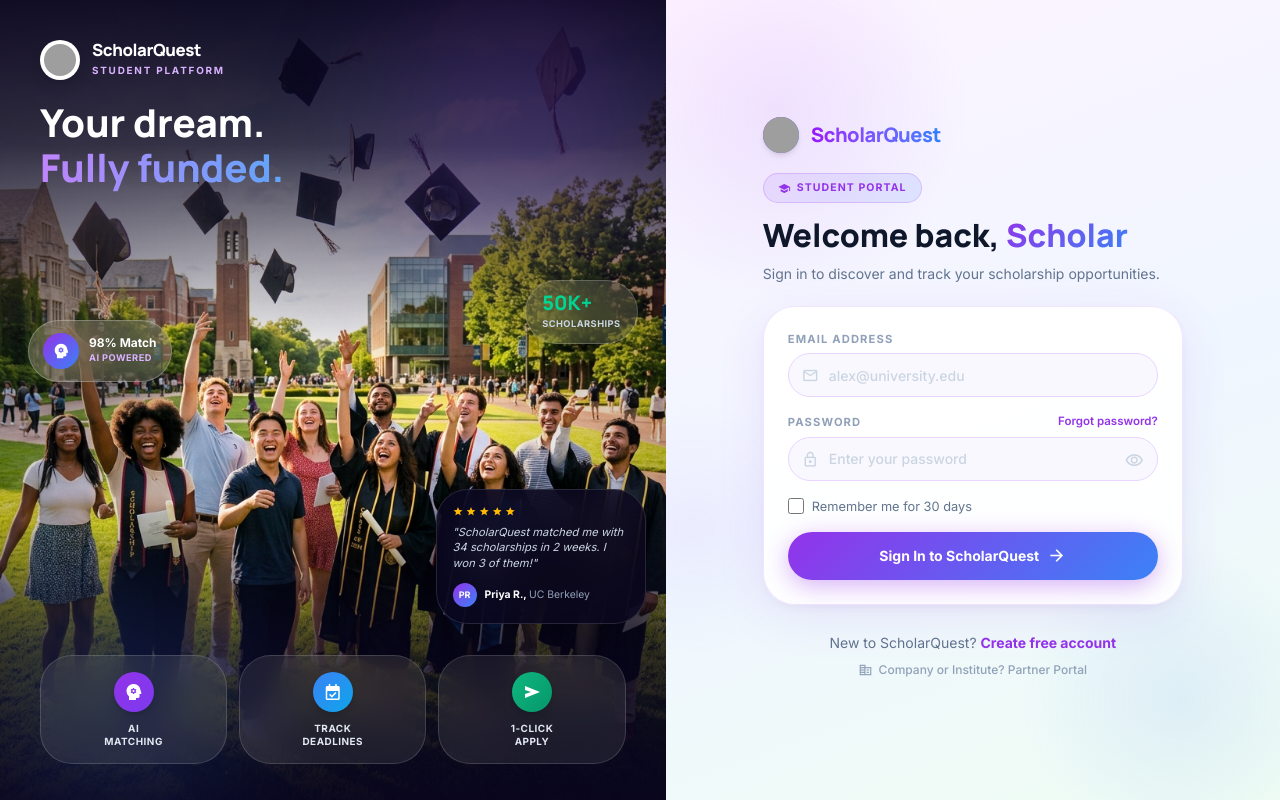
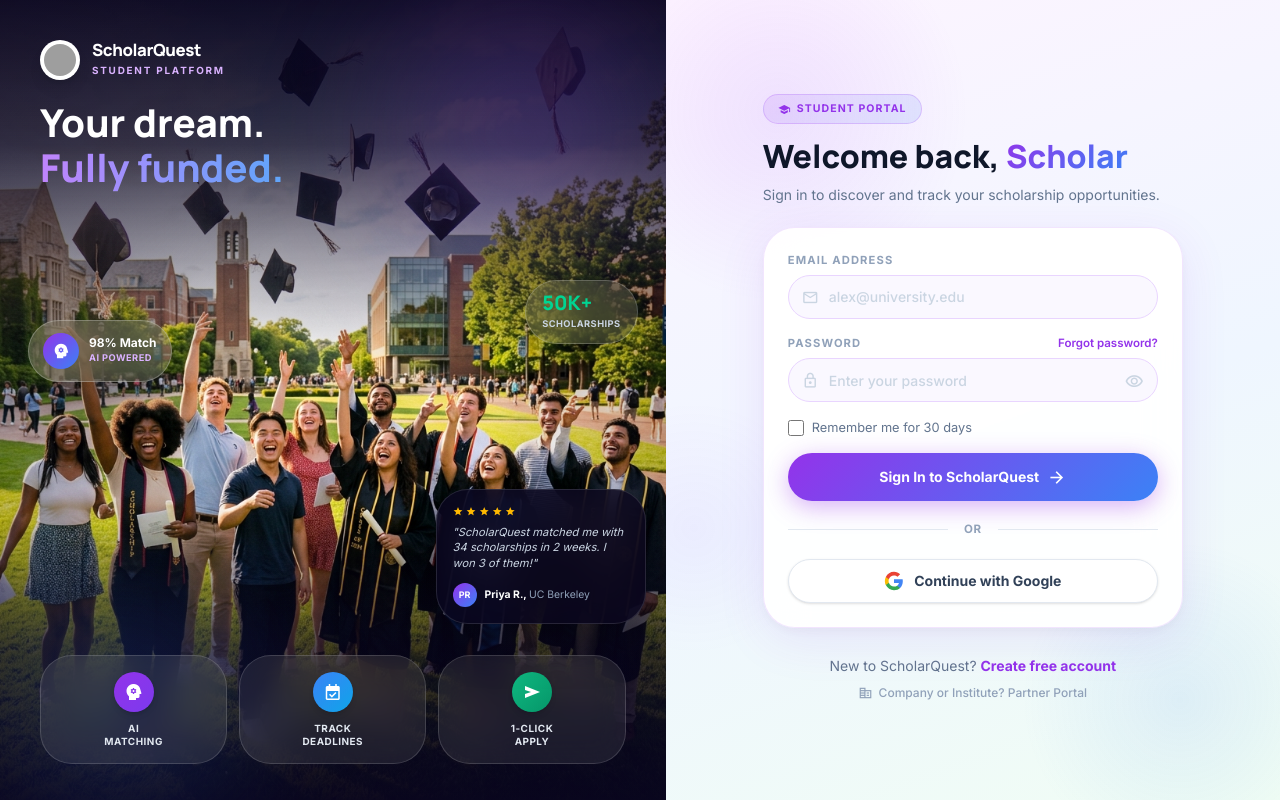
Before and after one commit to Sridharn97/ScholarQuest, a Next.js app in the folder ScholarQuest/: page /login in a window 1280 px wide. Built offline with nearby package versions, Linux system fonts and the light colour scheme; no server answers; grey boxes are pictures that could not be loaded.

Commit message:
OAUTH Added

```diff
--- a/ScholarQuest/app/login/page.jsx
+++ b/ScholarQuest/app/login/page.jsx
@@ -2,6 +2,7 @@
 import Link from 'next/link';
 import Image from 'next/image';
 import useLogin from '@/lib/hooks/useLogin';
+import useGoogleLogin from '@/lib/hooks/useGoogleLogin';
 
 export default function LoginPage() {
   const {
@@ -11,6 +12,12 @@
     loading,
     handleSubmit,
   } = useLogin();
+
+  const {
+    loginWithGoogle,
+    googleLoading,
+    googleError,
+  } = useGoogleLogin();
 
   return (
     <div className="h-screen overflow-hidden flex w-full">
@@ -140,14 +147,7 @@
         {/* Centered content column */}
         <div className="relative z-10 w-full max-w-[420px] flex flex-col" style={{ gap: 'clamp(16px, 2.5vh, 28px)' }}>
 
-          {/* Logo */}
-          <Link href="/" className="flex items-center gap-3">
-            <div className="w-9 h-9 rounded-xl shadow-md overflow-hidden flex-shrink-0"
-              style={{ background: 'linear-gradient(135deg, #9333ea, #3b82f6)' }}>
-              <img src="/Logo.png.png" alt="Logo" className="w-full h-full object-cover" />
-            </div>
-            <span className="font-extrabold text-xl tracking-tight bg-gradient-to-r from-purple-600 to-blue-500 bg-clip-text text-transparent" style={{ fontFamily: 'Manrope, sans-serif' }}>ScholarQuest</span>
-          </Link>
+
 
           {/* Header */}
           <div>
@@ -166,11 +166,11 @@
           </div>
 
           {/* Error */}
-          {error && (
+          {(error || googleError) && (
             <div className="p-3 rounded-xl text-red-700 text-xs flex items-start gap-2"
               style={{ background: '#fff1f2', border: '1px solid #fecdd3' }}>
               <span className="material-symbols-outlined shrink-0" style={{ fontSize: '16px' }}>error</span>
-              {error}
+              {error || googleError}
             </div>
           )}
 
@@ -262,6 +262,33 @@
                   <>Sign In to ScholarQuest <span className="material-symbols-outlined" style={{ fontSize: '19px' }}>arrow_forward</span></>
                 )}
               </button>
+
+              {/* Third Party Auth Divider */}
+              <div className="relative flex py-1 items-center">
+                <div className="flex-grow border-t border-slate-200"></div>
+                <span className="flex-shrink mx-4 text-slate-400 text-[0.72rem] font-bold uppercase tracking-wider">or</span>
+                <div className="flex-grow border-t border-slate-200"></div>
+              </div>
+
+              {/* Google Button */}
+              <button
+                type="button"
+                disabled={loading || googleLoading}
+                onClick={loginWithGoogle}
+                className="w-full h-11 rounded-xl font-bold text-sm text-slate-700 bg-white border border-slate-200 flex items-center justify-center gap-2.5 transition-all duration-200 hover:bg-slate-50 hover:border-slate-300 active:scale-[0.98] disabled:opacity-60 disabled:cursor-not-allowed shadow-sm"
+              >
+                {googleLoading ? (
+                  <span className="material-symbols-outlined animate-spin text-slate-500" style={{ fontSize: '19px' }}>progress_activity</span>
+                ) : (
+                  <svg className="w-5 h-5 flex-shrink-0" viewBox="0 0 24 24" version="1.1" xmlns="http://www.w3.org/2000/svg">
+                    <path d="M22.56 12.25c0-.78-.07-1.53-.2-2.25H12v4.26h5.92c-.26 1.37-1.04 2.53-2.21 3.31v2.77h3.57c2.08-1.92 3.28-4.74 3.28-8.09z" fill="#4285F4"/>
+                    <path d="M12 23c2.97 0 5.46-.98 7.28-2.66l-3.57-2.77c-.98.66-2.23 1.06-3.71 1.06-2.86 0-5.29-1.93-6.16-4.53H2.18v2.84C3.99 20.53 7.7 23 12 23z" fill="#34A853"/>
+                    <path d="M5.84 14.09c-.22-.66-.35-1.36-.35-2.09s.13-1.43.35-2.09V7.06H2.18C1.43 8.55 1 10.22 1 12s.43 3.45 1.18 4.94l2.85-2.22.81-.63z" fill="#FBBC05"/>
+                    <path d="M12 5.38c1.62 0 3.06.56 4.21 1.64l3.15-3.15C17.45 2.09 14.97 1 12 1 7.7 1 3.99 3.47 2.18 7.06l3.66 2.84c.87-2.6 3.3-4.52 6.16-4.52z" fill="#EA4335"/>
+                  </svg>
+                )}
+                {googleLoading ? 'Connecting to Google…' : 'Continue with Google'}
+              </button>
             </form>
           </div>
 
--- a/ScholarQuest/app/signup/page.jsx
+++ b/ScholarQuest/app/signup/page.jsx
@@ -2,6 +2,7 @@
 import Link from 'next/link';
 import Image from 'next/image';
 import useSignup from '@/lib/hooks/useSignup';
+import useGoogleLogin from '@/lib/hooks/useGoogleLogin';
 
 export default function SignupPage() {
   const {
@@ -16,6 +17,12 @@
     strengthColors,
     handleSubmit,
   } = useSignup();
+
+  const {
+    loginWithGoogle,
+    googleLoading,
+    googleError,
+  } = useGoogleLogin();
 
   return (
     <div className="h-screen overflow-hidden flex">
@@ -38,14 +45,7 @@
         {/* Centered content column */}
         <div className="relative z-10 w-full max-w-[460px] flex flex-col" style={{ gap: 'clamp(12px, 2vh, 20px)' }}>
 
-          {/* Logo */}
-          <Link href="/" className="flex items-center gap-3">
-            <div className="w-9 h-9 rounded-xl shadow-md overflow-hidden flex-shrink-0"
-              style={{ background: 'linear-gradient(135deg, #9333ea, #3b82f6)' }}>
-              <img src="/Logo.png.png" alt="Logo" className="w-full h-full object-cover" />
-            </div>
-            <span className="font-extrabold text-xl tracking-tight bg-gradient-to-r from-purple-600 to-blue-500 bg-clip-text text-transparent" style={{ fontFamily: 'Manrope, sans-serif' }}>ScholarQuest</span>
-          </Link>
+
 
           {/* Header */}
           <div>
@@ -64,11 +64,11 @@
           </div>
 
           {/* Error */}
-          {error && (
+          {(error || googleError) && (
             <div className="p-3 rounded-xl text-red-700 text-xs flex items-start gap-2"
               style={{ background: '#fff1f2', border: '1px solid #fecdd3' }}>
               <span className="material-symbols-outlined shrink-0" style={{ fontSize: '16px' }}>error</span>
-              {error}
+              {error || googleError}
             </div>
           )}
 
@@ -211,6 +211,33 @@
                   <>Create My Free Account <span className="material-symbols-outlined" style={{ fontSize: '19px' }}>arrow_forward</span></>
                 )}
               </button>
+
+              {/* Third Party Auth Divider */}
+              <div className="relative flex py-1 items-center">
+                <div className="flex-grow border-t border-slate-200"></div>
+                <span className="flex-shrink mx-4 text-slate-400 text-[0.72rem] font-bold uppercase tracking-wider">or</span>
+                <div className="flex-grow border-t border-slate-200"></div>
+              </div>
+
+              {/* Google Button */}
+              <button
+                type="button"
+                disabled={loading || googleLoading}
+                onClick={loginWithGoogle}
+                className="w-full h-11 rounded-xl font-bold text-sm text-slate-700 bg-white border border-slate-200 flex items-center justify-center gap-2.5 transition-all duration-200 hover:bg-slate-50 hover:border-slate-300 active:scale-[0.98] disabled:opacity-60 disabled:cursor-not-allowed shadow-sm"
+              >
+                {googleLoading ? (
+                  <span className="material-symbols-outlined animate-spin text-slate-500" style={{ fontSize: '19px' }}>progress_activity</span>
+                ) : (
+                  <svg className="w-5 h-5 flex-shrink-0" viewBox="0 0 24 24" version="1.1" xmlns="http://www.w3.org/2000/svg">
+                    <path d="M22.56 12.25c0-.78-.07-1.53-.2-2.25H12v4.26h5.92c-.26 1.37-1.04 2.53-2.21 3.31v2.77h3.57c2.08-1.92 3.28-4.74 3.28-8.09z" fill="#4285F4"/>
+                    <path d="M12 23c2.97 0 5.46-.98 7.28-2.66l-3.57-2.77c-.98.66-2.23 1.06-3.71 1.06-2.86 0-5.29-1.93-6.16-4.53H2.18v2.84C3.99 20.53 7.7 23 12 23z" fill="#34A853"/>
+                    <path d="M5.84 14.09c-.22-.66-.35-1.36-.35-2.09s.13-1.43.35-2.09V7.06H2.18C1.43 8.55 1 10.22 1 12s.43 3.45 1.18 4.94l2.85-2.22.81-.63z" fill="#FBBC05"/>
+                    <path d="M12 5.38c1.62 0 3.06.56 4.21 1.64l3.15-3.15C17.45 2.09 14.97 1 12 1 7.7 1 3.99 3.47 2.18 7.06l3.66 2.84c.87-2.6 3.3-4.52 6.16-4.52z" fill="#EA4335"/>
+                  </svg>
+                )}
+                {googleLoading ? 'Connecting to Google…' : 'Continue with Google'}
+              </button>
             </form>
           </div>
 
--- /dev/null
+++ b/ScholarQuest/lib/hooks/useGoogleLogin.js
@@ -0,0 +1,70 @@
+'use client';
+import { useState } from 'react';
+import { useRouter } from 'next/navigation';
+import { auth, db } from '@/lib/firebase';
+import { GoogleAuthProvider, signInWithPopup } from 'firebase/auth';
+import { doc, getDoc, setDoc } from 'firebase/firestore';
+
+export default function useGoogleLogin() {
+  const router = useRouter();
+  const [googleLoading, setGoogleLoading] = useState(false);
+  const [googleError, setGoogleError] = useState('');
+
+  const loginWithGoogle = async () => {
+    setGoogleError('');
+    setGoogleLoading(true);
+    try {
+      const provider = new GoogleAuthProvider();
+      const result = await signInWithPopup(auth, provider);
+      const user = result.user;
+
+      // Check if user profile document already exists in Firestore
+      const userDocRef = doc(db, 'users', user.uid);
+      const userDoc = await getDoc(userDocRef);
+
+      if (userDoc.exists()) {
+        const userData = userDoc.data();
+        if (userData.role === 'provider') {
+          router.replace('/provider');
+        } else {
+          router.replace('/dashboard');
+        }
+      } else {
+        // Create new student profile in Firestore
+        const nameParts = (user.displayName || '').split(' ');
+        const firstName = nameParts[0] || '';
+        const lastName = nameParts.slice(1).join(' ') || '';
+        const initials = `${firstName.charAt(0)}${lastName.charAt(0)}`.toUpperCase() || 'S';
+
+        await setDoc(userDocRef, {
+          role: 'student',
+          email: user.email || '',
+          firstName,
+          lastName,
+          name: user.displayName || 'Scholar',
+          initials,
+          institution: '',
+          createdAt: Date.now(),
+          onboardingComplete: false,
+        });
+
+        router.push('/onboarding');
+      }
+    } catch (err) {
+      console.error(err);
+      if (err.code === 'auth/popup-closed-by-user') {
+        setGoogleError('Google sign-in popup was closed. Please try again.');
+      } else {
+        setGoogleError(err.message || 'Failed to sign in with Google.');
+      }
+    } finally {
+      setGoogleLoading(false);
+    }
+  };
+
+  return {
+    loginWithGoogle,
+    googleLoading,
+    googleError,
+  };
+}
```
